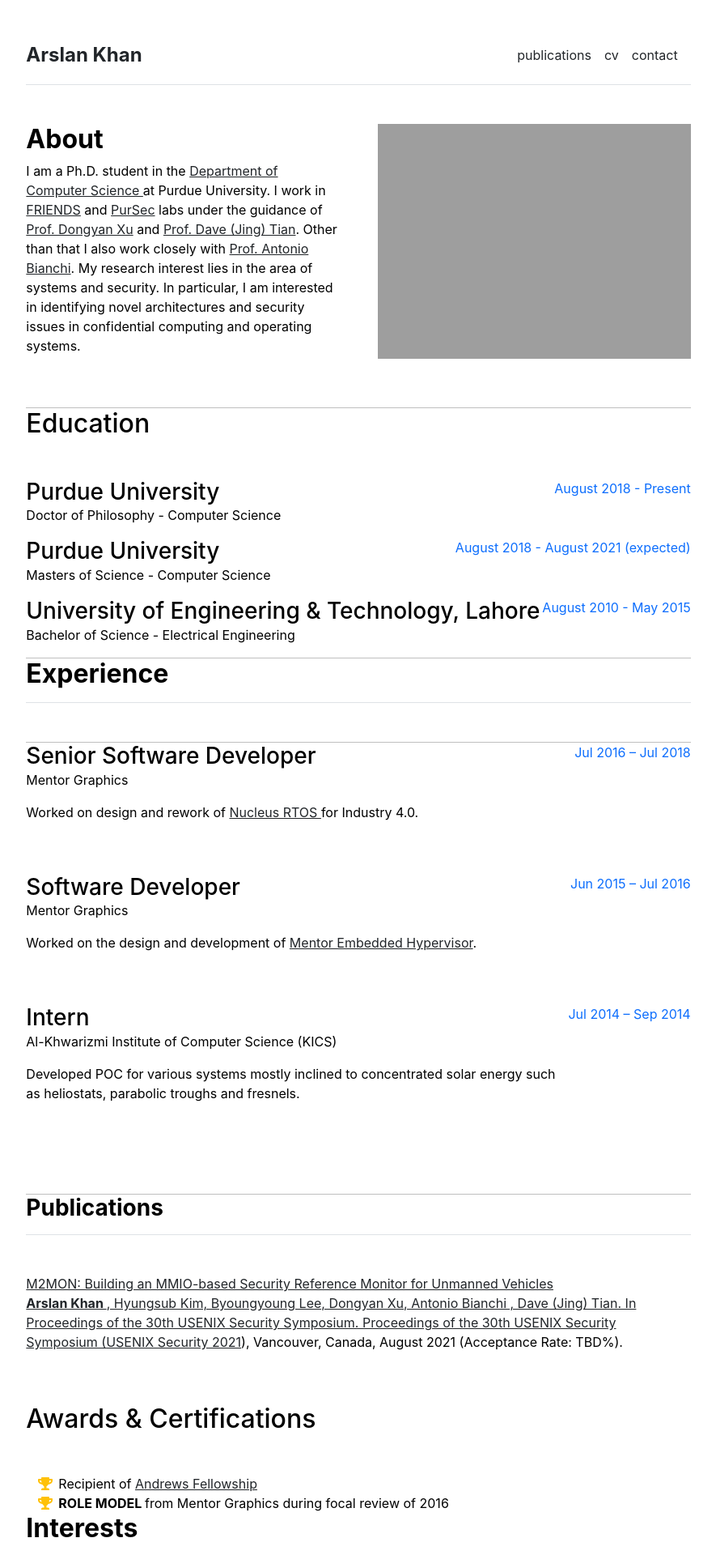
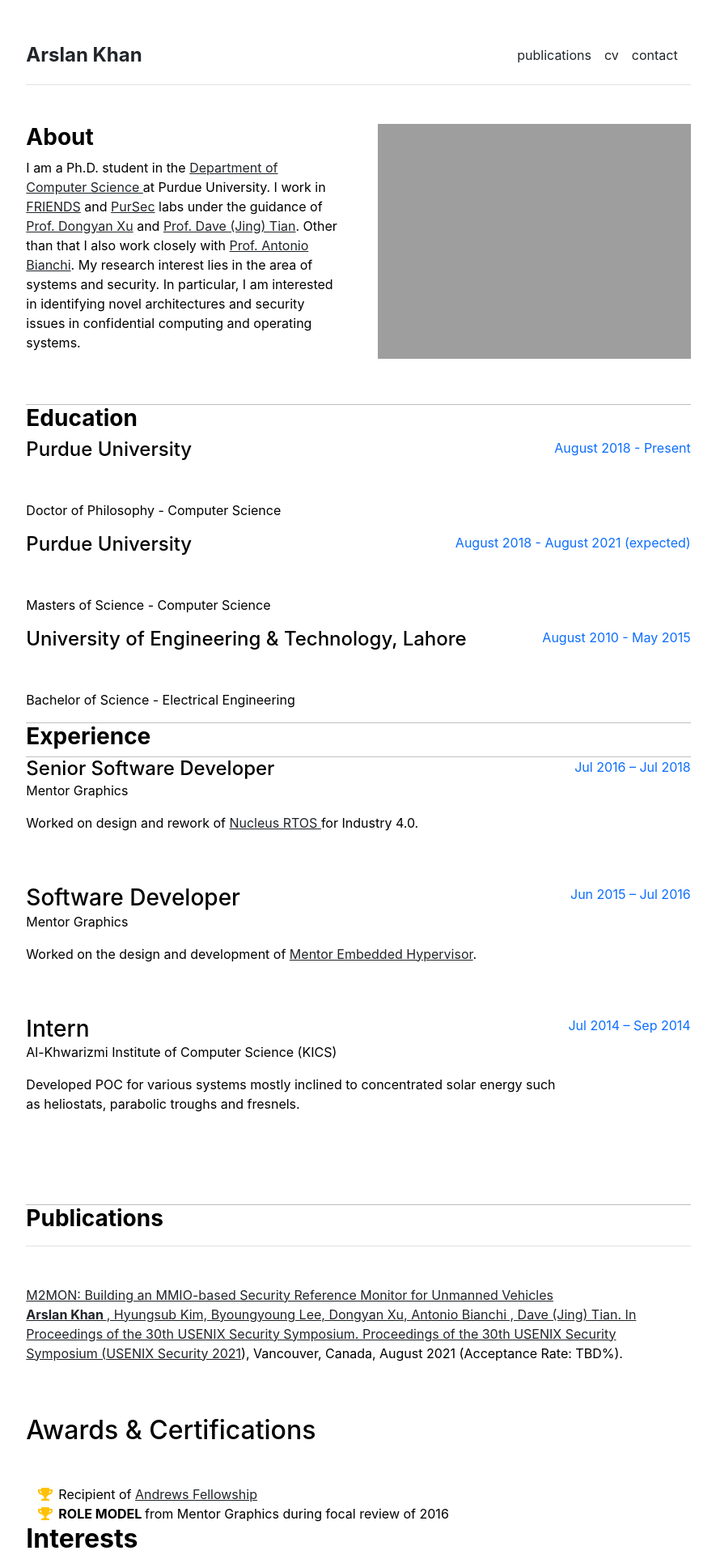
Before and after one commit to Arslan8/arslan8.github.io, a Jekyll site: the page built from index.md, in a window 1280 px wide. Shown: the top 1920 px of the page at 81% size, without its empty margins (197-1082 px from the left). Built offline with Jekyll 4.4.1, drawn with Linux system fonts in a browser that asks for light colours.

```diff
--- a/_layouts/home.html
+++ b/_layouts/home.html
@@ -4,7 +4,7 @@
 
 <div class="row g-5 mb-5">
   <div class="col-md-6">
-    <h2 class="fw-bold">About</h2>
+    <h3 class="fw-bold">About</h3>
     {{ content }}
   </div>
   <div class="col-md-6">
@@ -17,24 +17,24 @@
             <!-- Education-->
             <section class="resume-section" id="education">
                 <div class="resume-section-content">
-                    <h2 class="mb-5">Education</h2>
+                    <h3 class="fw-bold">Education</h3>
                     <div class="d-flex flex-column flex-md-row justify-content-between">
                         <div class="flex-grow-1">
-                            <h3 class="mb-0">Purdue University </h3>
+                            <h4 class="mb-5">Purdue University </h4>
                             <div class="subheading mb-3">Doctor of Philosophy - Computer Science</div>
                         </div>
                         <div class="flex-shrink-0"><span class="text-primary">August 2018 - Present</span></div>
                     </div>
                     <div class="d-flex flex-column flex-md-row justify-content-between">
                         <div class="flex-grow-1">
-                            <h3 class="mb-0">Purdue University </h3>
+                            <h4 class="mb-5">Purdue University </h4>
                             <div class="subheading mb-3">Masters of Science - Computer Science</div>
                         </div>
                         <div class="flex-shrink-0"><span class="text-primary">August 2018 - August 2021 (expected)</span></div>
                     </div>
                     <div class="d-flex flex-column flex-md-row justify-content-between">
                         <div class="flex-grow-1">
-                            <h3 class="mb-0">University of Engineering & Technology, Lahore</h3>
+                            <h4 class="mb-5">University of Engineering & Technology, Lahore</h4>
                             <div class="subheading mb-3">Bachelor of Science - Electrical Engineering</div>
                         </div>
                         <div class="flex-shrink-0"><span class="text-primary">August 2010 - May 2015</span></div>
@@ -46,14 +46,14 @@
 
 <div class="row g-5 mb-5">
   <div class="col-md-12">
-    <h2 class="fw-bold border-bottom pb-3 mb-5">Experience</h2>
+    <h3 class="fw-bold">Experience</h3>
 <hr class="m-0" />
             <!-- Experience-->
             <section class="resume-section" id="experience">
                 <div class="resume-section-content">
                     <div class="d-flex flex-column flex-md-row justify-content-between mb-5">
                         <div class="flex-grow-1">
-                            <h3 class="mb-0">Senior Software Developer</h3>
+                            <h4 class="mb-0">Senior Software Developer</h4>
                             <div class="subheading mb-3">Mentor Graphics</div>
                             <p>Worked on design and rework of <a href="https://www.mentor.com/embedded-software/nucleus/"> Nucleus RTOS </a> for Industry 4.0.</p>
                         </div>
```
